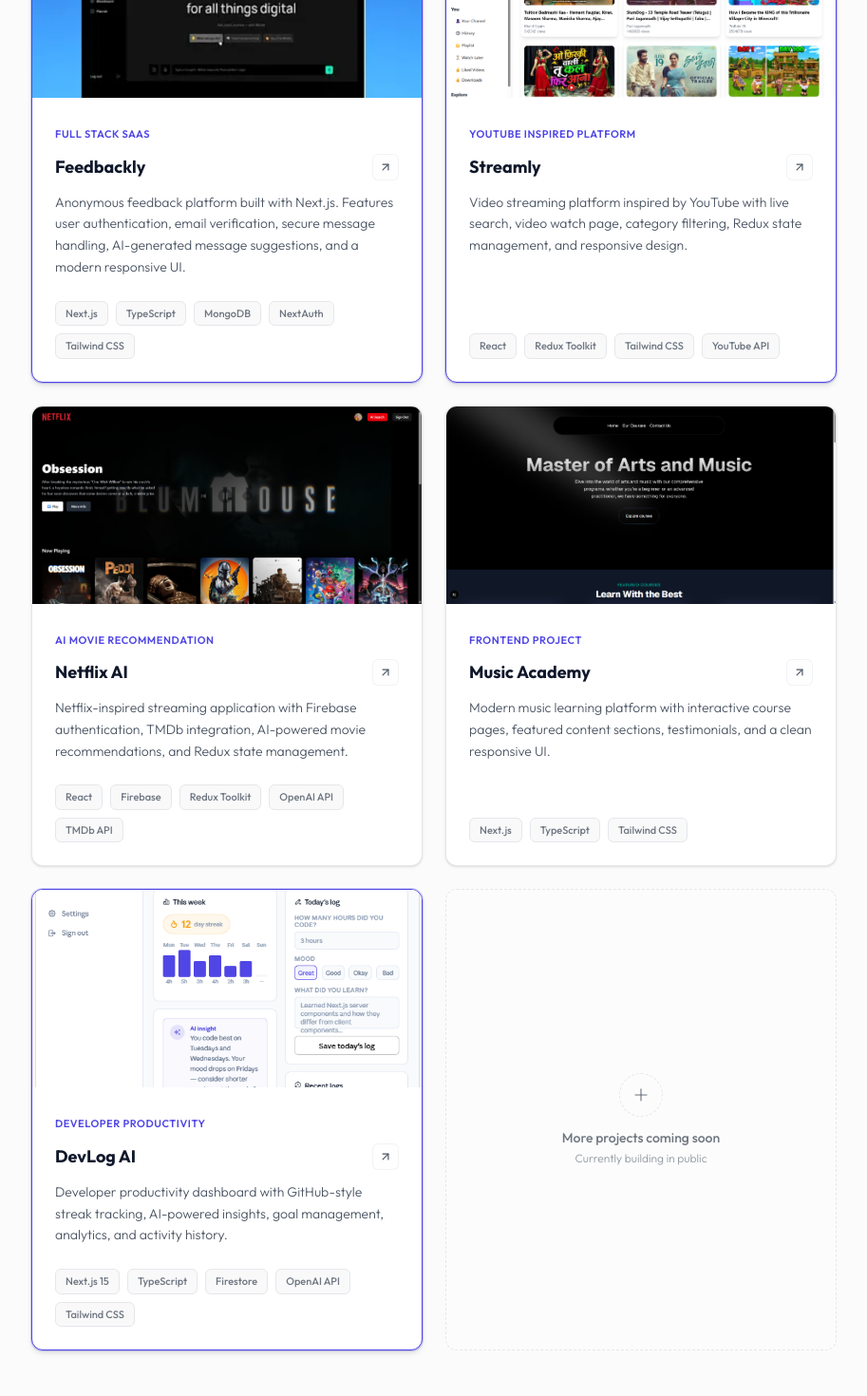
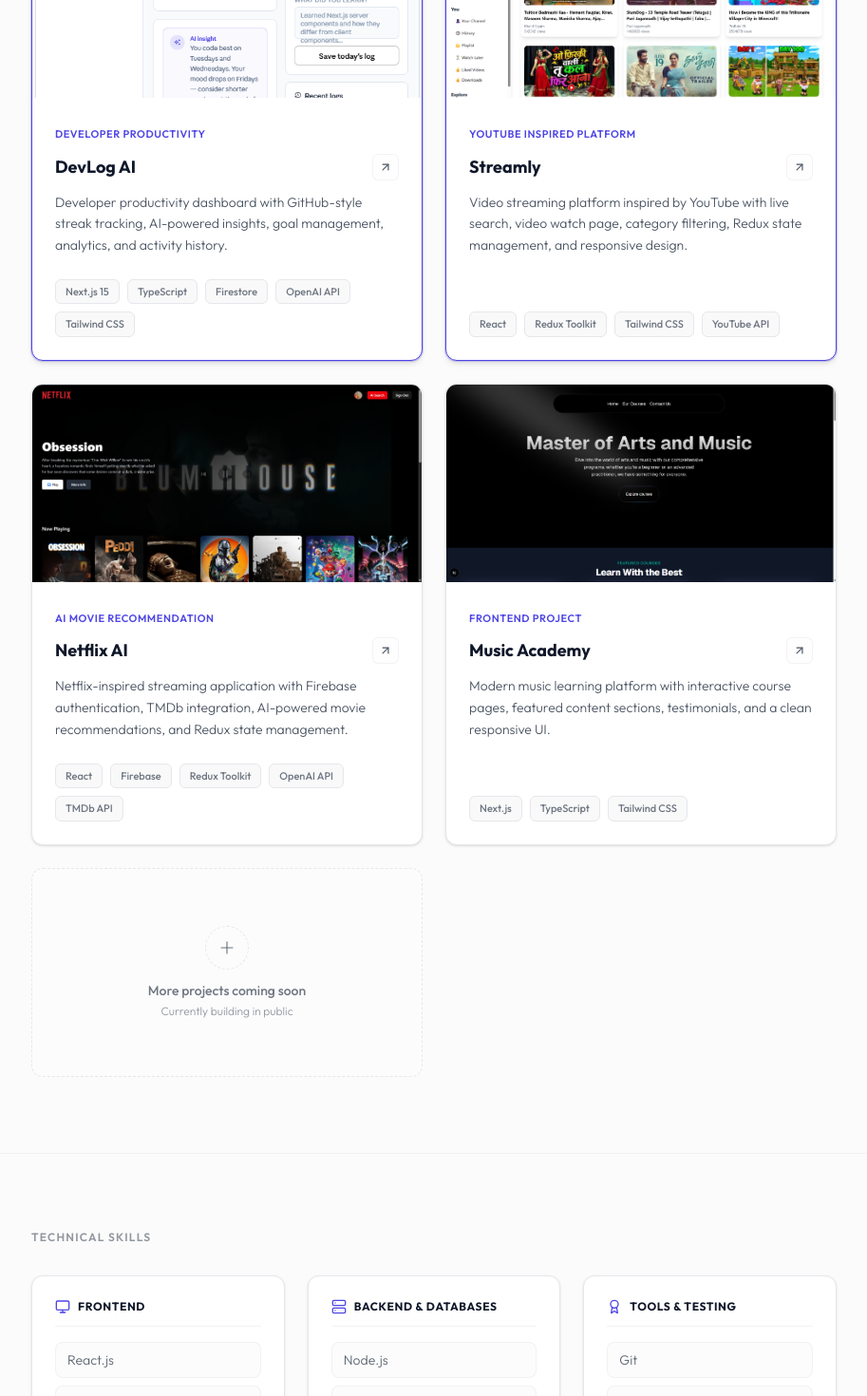
Before and after one commit to shubhamchauhan639/Shubham-portfolio, a Next.js app: page / in a window 1280 px wide. Shown: the part 980-2450 px from the top of the page at 95% size, without its empty margins (183-1096 px from the left). Built offline with nearby package versions, Linux system fonts and the light colour scheme.

Commit message:
add project

```diff
--- a/src/components/sections/Projects.tsx
+++ b/src/components/sections/Projects.tsx
@@ -16,16 +16,17 @@
 }
 
 const projects: Project[] = [
-  {
-    title: "Feedbackly",
-    tag: "Full Stack SaaS",
+    {
+    title: "DevLog AI",
+    tag: "Developer Productivity",
     description:
-      "Anonymous feedback platform built with Next.js. Features user authentication, email verification, secure message handling, AI-generated message suggestions, and a modern responsive UI.",
-    skills: ["Next.js", "TypeScript", "MongoDB", "NextAuth", "Tailwind CSS"],
-    image: "/projects/feedbackly.jpg",
-    link: "https://your-feedbackly-link.vercel.app",
+      "Developer productivity dashboard with GitHub-style streak tracking, AI-powered insights, goal management, analytics, and activity history.",
+    skills: ["Next.js 15", "TypeScript", "Firestore", "OpenAI API", "Tailwind CSS"],
+    image: "/projects/devlog-ai.jpg",
+    link: "https://dev-log-cyan.vercel.app/",
     highlight: true,
   },
+
   {
     title: "Streamly",
     tag: "YouTube inspired Platform",
@@ -57,16 +58,7 @@
     link: "https://your-music-academy-link.vercel.app",
     highlight: false,
   },
-  {
-    title: "DevLog AI",
-    tag: "Developer Productivity",
-    description:
-      "Developer productivity dashboard with GitHub-style streak tracking, AI-powered insights, goal management, analytics, and activity history.",
-    skills: ["Next.js 15", "TypeScript", "Firestore", "OpenAI API", "Tailwind CSS"],
-    image: "/projects/devlog-ai.jpg",
-    link: "https://devlog.vercel.app",
-    highlight: true,
-  },
+
 ];
 export default function Projects() {
   const containerVariants: Variants = {
```
